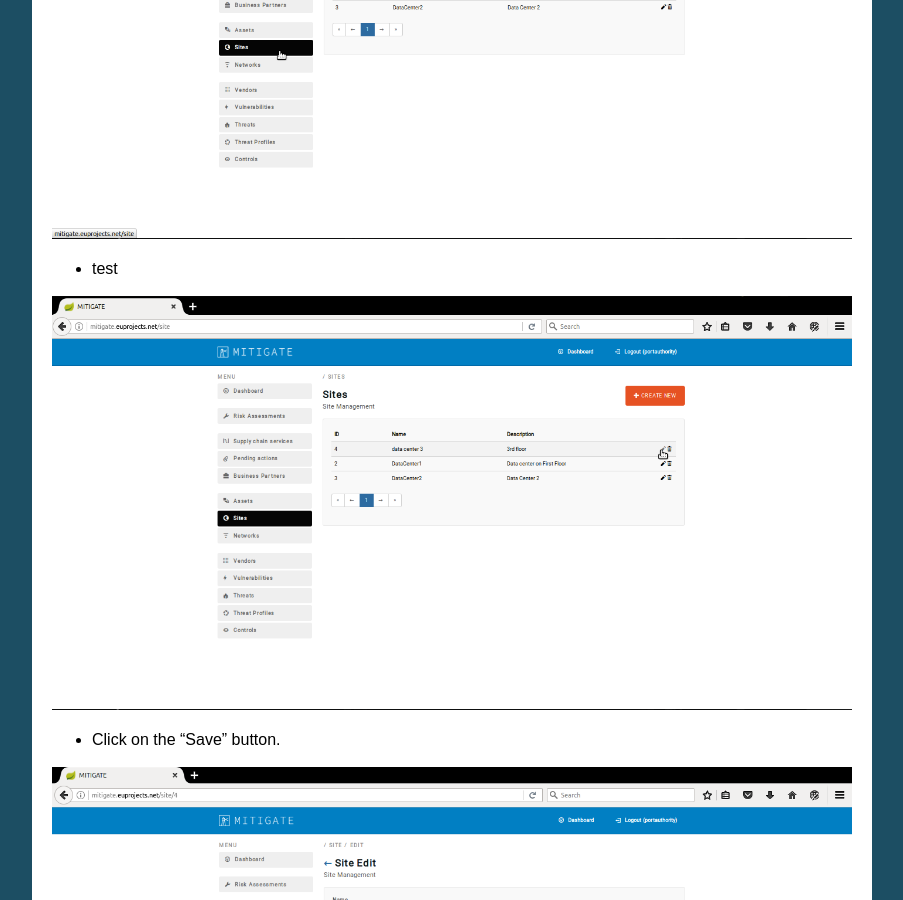
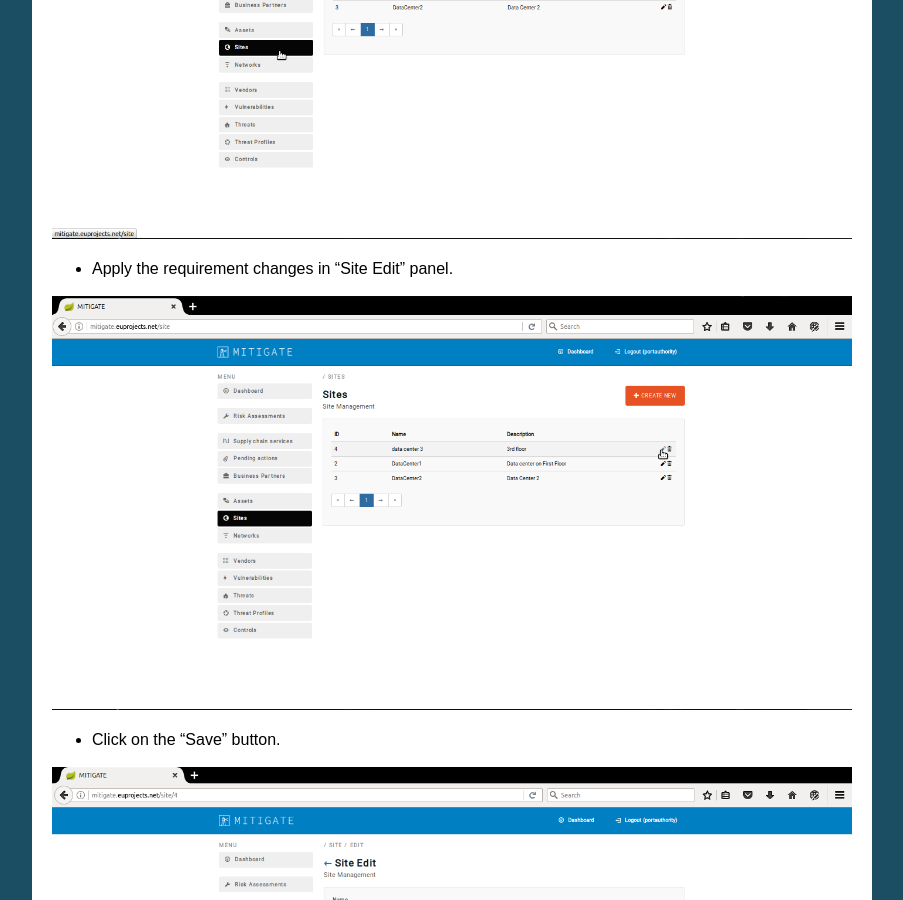
Before and after one commit to singularlogic/mitigate-documentation, a Sphinx documentation site: the page built from docs/o_sites.rst, in a window 1280 px wide and 900 px high, scrolled down 4213 px. Shown: the whole window, without its empty margins (198-1101 px from the left). Built offline with Sphinx 7.4.7, drawn with Linux system fonts in a browser that asks for light colours.

Commit message:
Update o_sites.rst

```diff
--- a/docs/o_sites.rst
+++ b/docs/o_sites.rst
@@ -47,7 +47,7 @@ Edit a site
 
 .. image:: assets/ed.png
 
-- test
+- Apply the requirement changes in “Site Edit” panel.
 
 .. image:: assets/ed_2.png
 
```
